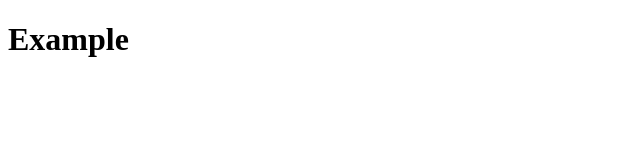
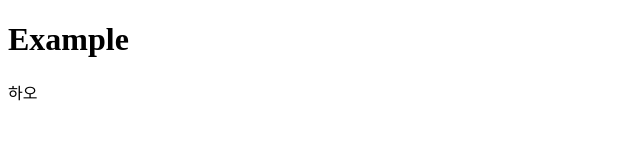
Before and after one commit to BowStringClue/git-use-example, a plain HTML site: page index.html in a window 1280 px wide. Shown: the full height of the page, 0-640 px from the left. Drawn offline with Linux system fonts and the light colour scheme.

```diff
--- a/index.html
+++ b/index.html
@@ -7,5 +7,6 @@
 </head>
 <body>
   <h1>Example</h1>
+  <div>하오</div>
 </body>
 </html>
```
Also changed, not shown: 1 other file.
